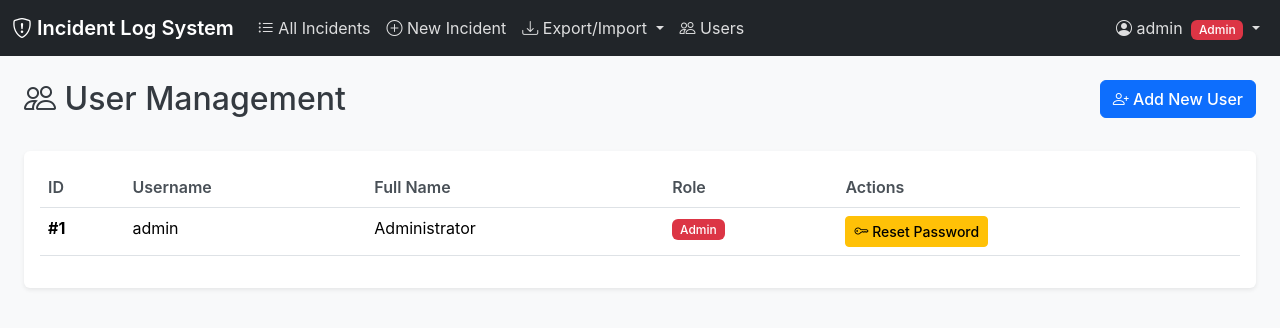
After one commit to ZA-CORP-APPS/Incident-Report, a Flask app: page /users in a window 1280 px wide. The commit adds this page. Shown: the top 328 px of the page. Run offline with Flask 3, Linux system fonts and the light colour scheme; a user stored in the database is signed in.

Commit message:
Add user management and password change features for administrators
Introduce admin-only user management capabilities including adding, deleting users, and password resets. Also, enable all users to change their own passwords. Update the User model with an `is_admin` field and implement corresponding routes and templates in `app.py` and `templates/`.

Replit-Commit-Author: Agent
Replit-Commit-Session-Id: d71b7660-e851-48b8-b9a6-686618be9449
Replit-Commit-Checkpoint-Type: intermediate_checkpoint
Replit-Commit-Event-Id: 9d840abe-6cb8-486a-abe8-f426a5c8a3d5
Replit-Commit-Screenshot-Url: https://storage.googleapis.com/screenshot-production-us-central1/00934386-b227-470e-8420-495189c3a5da/d71b7660-e851-48b8-b9a6-686618be9449/ozxFYzF

```diff
--- a/app.py
+++ b/app.py
@@ -42,6 +42,7 @@ class User(UserMixin, db.Model):
     username = db.Column(db.String(80), unique=True, nullable=False)
     password_hash = db.Column(db.String(200), nullable=False)
     full_name = db.Column(db.String(120))
+    is_admin = db.Column(db.Boolean, default=False)
 
     def set_password(self, password):
         self.password_hash = generate_password_hash(password)
@@ -90,6 +91,19 @@ def load_user(user_id):
 
 def allowed_file(filename):
     return '.' in filename and filename.rsplit('.', 1)[1].lower() in app.config['ALLOWED_EXTENSIONS']
+
+
+def admin_required(f):
+    from functools import wraps
+    @wraps(f)
+    def decorated_function(*args, **kwargs):
+        if not current_user.is_authenticated:
+            return redirect(url_for('login'))
+        if not current_user.is_admin:
+            flash('Access denied. Admin privileges required.', 'danger')
+            return redirect(url_for('dashboard'))
+        return f(*args, **kwargs)
+    return decorated_function
 
 
 @app.route('/')
@@ -400,6 +414,118 @@ def import_data():
     return render_template('import.html')
 
 
+@app.route('/users')
+@admin_required
+def manage_users():
+    users = User.query.all()
+    return render_template('users.html', users=users)
+
+
+@app.route('/users/add', methods=['GET', 'POST'])
+@admin_required
+def add_user():
+    if request.method == 'POST':
+        username = request.form.get('username')
+        full_name = request.form.get('full_name')
+        password = request.form.get('password')
+        is_admin = request.form.get('is_admin') == 'on'
+
+        if User.query.filter_by(username=username).first():
+            flash(f'Username "{username}" already exists. Please choose a different username.', 'danger')
+            return render_template('add_user.html')
+
+        if len(password) < 8:
+            flash('Password must be at least 8 characters long.', 'danger')
+            return render_template('add_user.html')
+
+        new_user = User(username=username, full_name=full_name, is_admin=is_admin)
+        new_user.set_password(password)
+        db.session.add(new_user)
+        db.session.commit()
+
+        flash(f'User "{username}" created successfully!', 'success')
+        return redirect(url_for('manage_users'))
+
+    return render_template('add_user.html')
+
+
+@app.route('/users/<int:user_id>/delete', methods=['POST'])
+@admin_required
+def delete_user(user_id):
+    user = User.query.get_or_404(user_id)
+
+    if user.id == current_user.id:
+        flash('You cannot delete your own account.', 'danger')
+        return redirect(url_for('manage_users'))
+
+    if user.username == 'admin':
+        flash('Cannot delete the primary admin account.', 'danger')
+        return redirect(url_for('manage_users'))
+
+    username = user.username
+    db.session.delete(user)
+    db.session.commit()
+    flash(f'User "{username}" has been deleted.', 'success')
+    return redirect(url_for('manage_users'))
+
+
+@app.route('/change-password', methods=['GET', 'POST'])
+@login_required
+def change_password():
+    if request.method == 'POST':
+        current_password = request.form.get('current_password')
+        new_password = request.form.get('new_password')
+        confirm_password = request.form.get('confirm_password')
+
+        if not current_user.check_password(current_password):
+            flash('Current password is incorrect.', 'danger')
+            return render_template('change_password.html')
+
+        if len(new_password) < 8:
+            flash('New password must be at least 8 characters long.', 'danger')
+            return render_template('change_password.html')
+
+        if new_password != confirm_password:
+            flash('New passwords do not match.', 'danger')
+            return render_template('change_password.html')
+
+        current_user.set_password(new_password)
+        db.session.commit()
+        flash('Your password has been changed successfully!', 'success')
+        return redirect(url_for('dashboard'))
+
+    return render_template('change_password.html')
+
+
+@app.route('/users/<int:user_id>/reset-password', methods=['GET', 'POST'])
+@admin_required
+def reset_user_password(user_id):
+    user = User.query.get_or_404(user_id)
+
+    if user.is_admin and user.id != current_user.id:
+        flash('You cannot reset the password of another admin user.', 'danger')
+        return redirect(url_for('manage_users'))
+
+    if request.method == 'POST':
+        new_password = request.form.get('new_password')
+        confirm_password = request.form.get('confirm_password')
+
+        if len(new_password) < 8:
+            flash('Password must be at least 8 characters long.', 'danger')
+            return render_template('reset_password.html', user=user)
+
+        if new_password != confirm_password:
+            flash('Passwords do not match.', 'danger')
+            return render_template('reset_password.html', user=user)
+
+        user.set_password(new_password)
+        db.session.commit()
+        flash(f'Password for user "{user.username}" has been reset successfully!', 'success')
+        return redirect(url_for('manage_users'))
+
+    return render_template('reset_password.html', user=user)
+
+
 def generate_strong_password(length=16):
     alphabet = string.ascii_letters + string.digits + string.punctuation
     password = ''.join(secrets.choice(alphabet) for _ in range(length))
@@ -412,7 +538,7 @@ def init_db():
 
         if not User.query.filter_by(username='admin').first():
             admin_password = generate_strong_password(20)
-            admin = User(username='admin', full_name='Administrator')
+            admin = User(username='admin', full_name='Administrator', is_admin=True)
             admin.set_password(admin_password)
             db.session.add(admin)
             db.session.commit()
--- a/templates/base.html
+++ b/templates/base.html
@@ -47,13 +47,25 @@
                             </a></li>
                         </ul>
                     </li>
+                    {% if current_user.is_admin %}
+                    <li class="nav-item">
+                        <a class="nav-link" href="{{ url_for('manage_users') }}">
+                            <i class="bi bi-people"></i> Users
+                        </a>
+                    </li>
+                    {% endif %}
                 </ul>
                 <ul class="navbar-nav">
                     <li class="nav-item dropdown">
                         <a class="nav-link dropdown-toggle" href="#" id="userDropdown" role="button" data-bs-toggle="dropdown">
                             <i class="bi bi-person-circle"></i> {{ current_user.username }}
+                            {% if current_user.is_admin %}<span class="badge bg-danger ms-1">Admin</span>{% endif %}
                         </a>
                         <ul class="dropdown-menu dropdown-menu-end">
+                            <li><a class="dropdown-item" href="{{ url_for('change_password') }}">
+                                <i class="bi bi-key"></i> Change Password
+                            </a></li>
+                            <li><hr class="dropdown-divider"></li>
                             <li><a class="dropdown-item" href="{{ url_for('logout') }}">
                                 <i class="bi bi-box-arrow-right"></i> Logout
                             </a></li>
--- /dev/null
+++ b/templates/users.html
@@ -0,0 +1,99 @@
+{% extends "base.html" %}
+
+{% block title %}User Management - Incident Log System{% endblock %}
+
+{% block content %}
+<div class="container-fluid">
+    <div class="row mb-4">
+        <div class="col-md-6">
+            <h2><i class="bi bi-people"></i> User Management</h2>
+        </div>
+        <div class="col-md-6 text-end">
+            <a href="{{ url_for('add_user') }}" class="btn btn-primary">
+                <i class="bi bi-person-plus"></i> Add New User
+            </a>
+        </div>
+    </div>
+
+    <div class="card">
+        <div class="card-body">
+            {% if users %}
+            <div class="table-responsive">
+                <table class="table table-hover">
+                    <thead>
+                        <tr>
+                            <th>ID</th>
+                            <th>Username</th>
+                            <th>Full Name</th>
+                            <th>Role</th>
+                            <th>Actions</th>
+                        </tr>
+                    </thead>
+                    <tbody>
+                        {% for user in users %}
+                        <tr>
+                            <td><strong>#{{ user.id }}</strong></td>
+                            <td>{{ user.username }}</td>
+                            <td>{{ user.full_name or 'N/A' }}</td>
+                            <td>
+                                {% if user.is_admin %}
+                                    <span class="badge bg-danger">Admin</span>
+                                {% else %}
+                                    <span class="badge bg-secondary">User</span>
+                                {% endif %}
+                            </td>
+                            <td>
+                                {% if not user.is_admin or user.id == current_user.id %}
+                                <a href="{{ url_for('reset_user_password', user_id=user.id) }}"
+                                   class="btn btn-sm btn-warning" title="Reset Password">
+                                    <i class="bi bi-key"></i> Reset Password
+                                </a>
+                                {% endif %}
+
+                                {% if user.id != current_user.id and user.username != 'admin' %}
+                                <button type="button" class="btn btn-sm btn-danger"
+                                        data-bs-toggle="modal"
+                                        data-bs-target="#deleteModal{{ user.id }}"
+                                        title="Delete User">
+                                    <i class="bi bi-trash"></i> Delete
+                                </button>
+                                {% endif %}
+                            </td>
+                        </tr>
+
+                        <div class="modal fade" id="deleteModal{{ user.id }}" tabindex="-1">
+                            <div class="modal-dialog">
+                                <div class="modal-content">
+                                    <div class="modal-header">
+                                        <h5 class="modal-title">Confirm Delete</h5>
+                                        <button type="button" class="btn-close" data-bs-dismiss="modal"></button>
+                                    </div>
+                                    <div class="modal-body">
+                                        <p>Are you sure you want to delete this user?</p>
+                                        <p class="text-danger"><strong>{{ user.username }}</strong> ({{ user.full_name or 'No full name' }}) will be permanently deleted.</p>
+                                    </div>
+                                    <div class="modal-footer">
+                                        <button type="button" class="btn btn-secondary" data-bs-dismiss="modal">Cancel</button>
+                                        <form method="POST" action="{{ url_for('delete_user', user_id=user.id) }}" style="display: inline;">
+                                            <button type="submit" class="btn btn-danger">
+                                                <i class="bi bi-trash"></i> Delete
+                                            </button>
+                                        </form>
+                                    </div>
+                                </div>
+                            </div>
+                        </div>
+                        {% endfor %}
+                    </tbody>
+                </table>
+            </div>
+            {% else %}
+            <div class="text-center py-5">
+                <i class="bi bi-people" style="font-size: 4rem; color: #ccc;"></i>
+                <p class="text-muted mt-3">No users found.</p>
+            </div>
+            {% endif %}
+        </div>
+    </div>
+</div>
+{% endblock %}
```
Also changed, not shown: templates/add_user.html (added, +53 -0 lines), templates/change_password.html (added, +45 -0 lines), templates/reset_password.html (added, +50 -0 lines).
